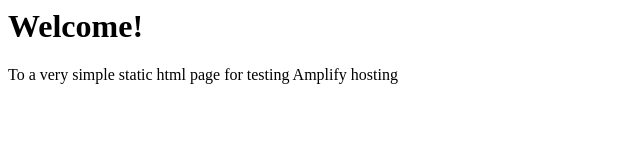
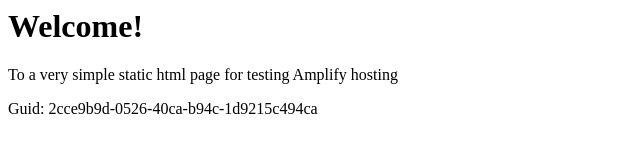
Before and after one commit to aws-aemilia-iad/Github-PR-Commit-Integration-Test-DoNotTouch-GitHubAutoBuildCanaryTest-v1-gamma-us-east-1, a website: page src/index.html in a window 1280 px wide. Shown: the whole page, without its empty margins (0-640 px from the left). Drawn offline with Linux system fonts and the light colour scheme.

Commit message:
commit from integ tests

```diff
--- a/src/index.html
+++ b/src/index.html
@@ -1,3 +1,5 @@
+
+
 <html lang="en">
 
 <head>
@@ -10,6 +12,6 @@
 <body>
     <h1>Welcome!</h1>
     <p>To a very simple static html page for testing Amplify hosting</p>
-</body>
+    <p>Guid: 2cce9b9d-0526-40ca-b94c-1d9215c494ca</p></body>
 
 </html>
```
